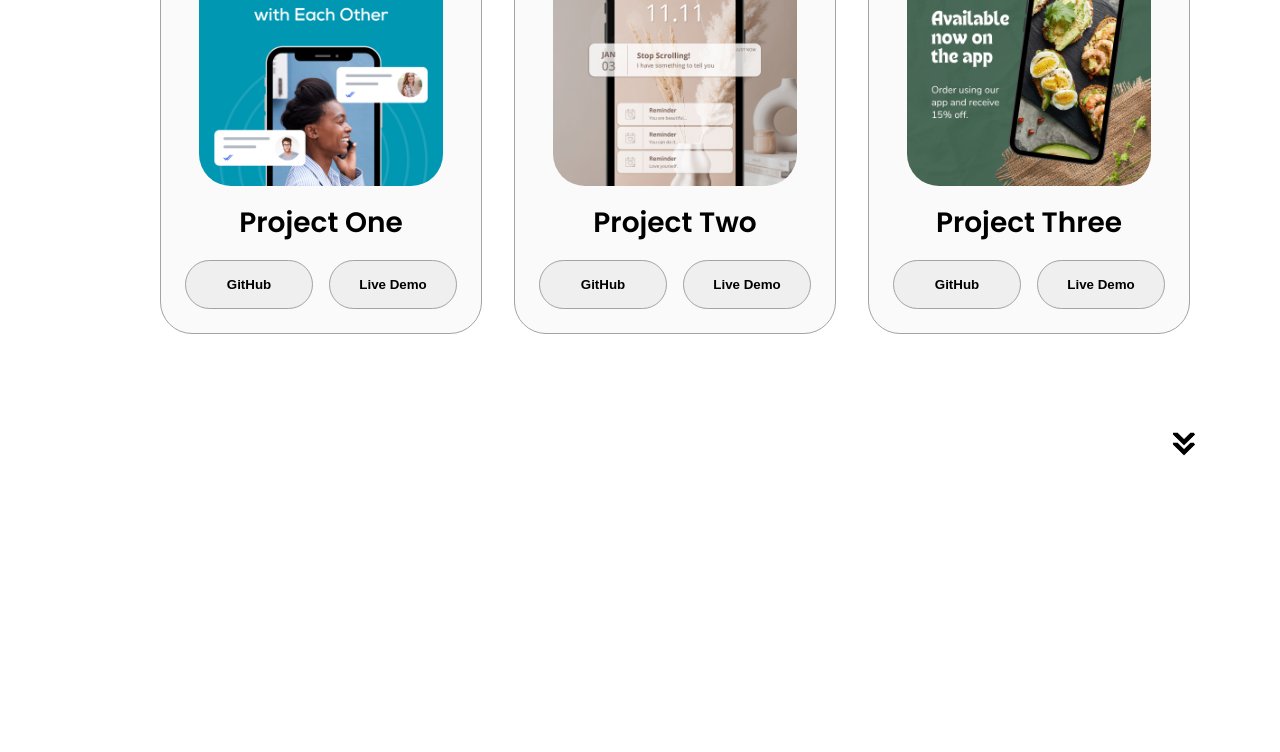
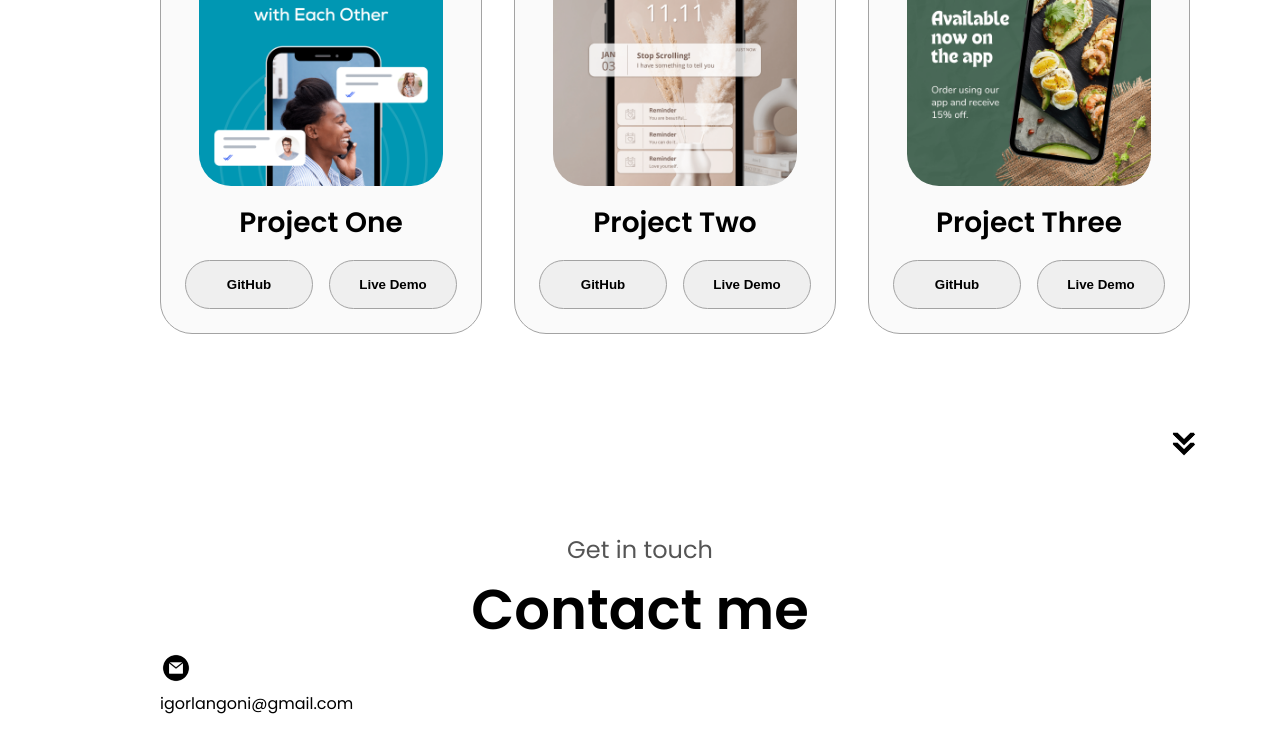
Before and after one commit to igorlangoni/Portfolio, a plain HTML site: page index.html in a window 1280 px wide. Shown: the part 2564-3316 px from the top of the page. Before the commit the page ends 3064 px from the top, so only its background shows below. Drawn offline with Linux system fonts and the light colour scheme.

Commit message:
started contact section, added email

```diff
--- a/index.html
+++ b/index.html
@@ -252,6 +252,22 @@
         <img src="./assets/arrow.png" alt="Next Section" class="icon arrow" onclick="location.href='./#projects'"
         />
     </section>
+    <section id="contact">
+        <p class="section__text__p1">Get in touch</p>
+        <h1 class="title">Contact me</h1>
+        <div class="contact-info-upper-container">
+            <div class="contact-info-container">
+                <img
+                    src="./assets/email.png"
+                    alt="Email icon"
+                    class="icon contact-icon"
+                />
+                <p><a href="mailto:igorlangoni@gmail.com">igorlangoni@gmail.com</a></p>
+            </div>
+
+        </div>
+
+    </section>
     <script src="script.js"></script>
 </body>
 </html>
```
